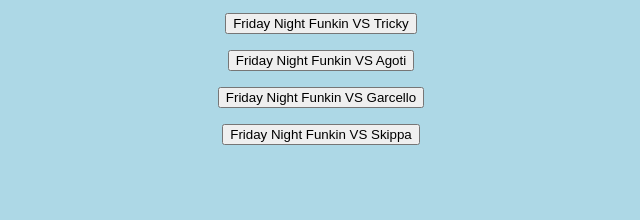
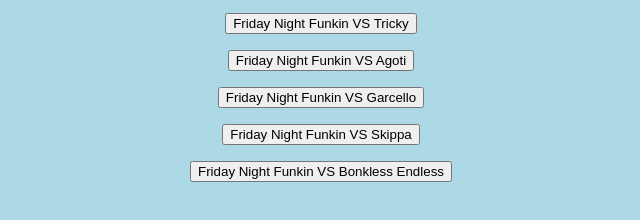
Before and after one commit to TheMonkeExe/Palblock-FNF, a plain HTML site: page index.html in a window 1280 px wide. Shown: the part 104-324 px from the top of the page, without its empty margins (319-959 px from the left). Drawn offline with Linux system fonts and the light colour scheme.

Commit message:
Update index.html

```diff
--- a/index.html
+++ b/index.html
@@ -52,6 +52,12 @@ body {
     <input type="submit" value="Friday Night Funkin VS Skippa" />
 </form>
 
+<p></p>
+
+<form action="https://themonkeexe.github.io/fnf-vs-bonkless-endless-palblock/">
+    <input type="submit" value="Friday Night Funkin VS Bonkless Endless" />
+</form>
+
 </center>
 
 </body>
```
